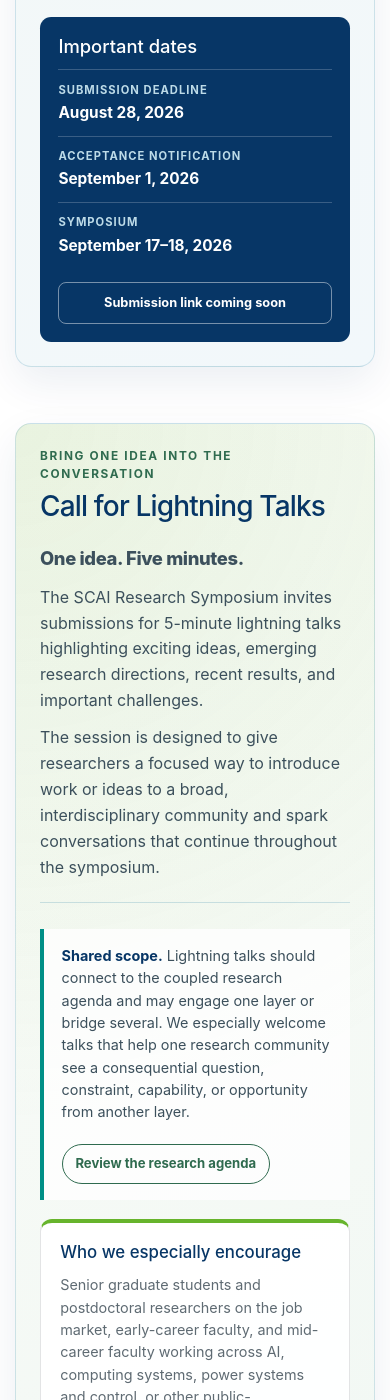
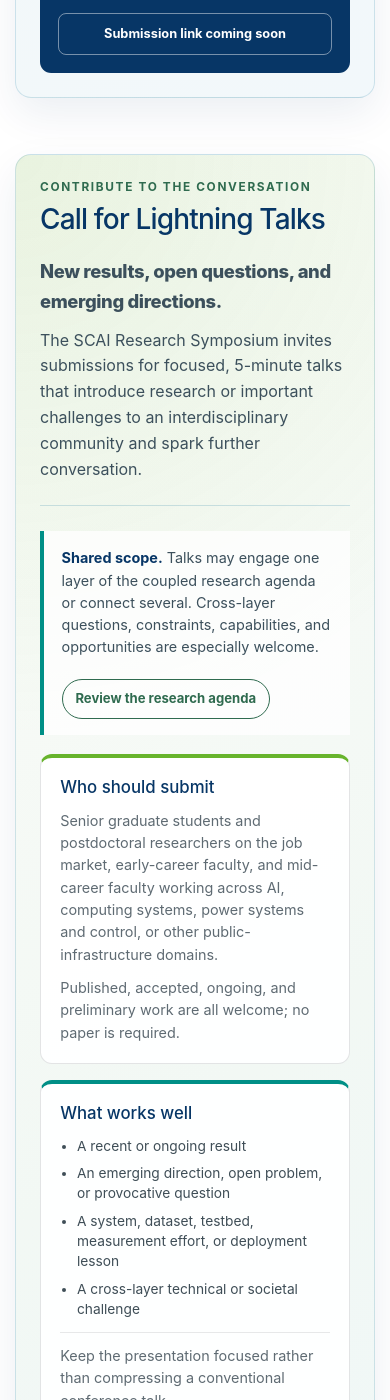
Before and after one commit to umass-solar/umass-solar.github.io, a Jekyll site: the page built from scai-symposium.md, in a window 390 px wide and 1400 px high, scrolled down 11474 px. Built offline with Jekyll 4.4.1, drawn with Linux system fonts in a browser that asks for light colours; some of the changed text lies outside the part shown.

Commit message:
scai-update

```diff
--- a/scai-symposium.md
+++ b/scai-symposium.md
@@ -462,8 +462,8 @@
 
   .scai-speakers {
     display: grid;
-    grid-template-columns: repeat(3, minmax(0, 1fr));
-    gap: 1.15rem;
+    grid-template-columns: repeat(4, minmax(0, 1fr));
+    gap: 0.85rem;
   }
 
   .scai-speaker {
@@ -484,12 +484,12 @@
   }
 
   .scai-speaker-body {
-    padding: 1rem 1.1rem 1.15rem;
+    padding: 0.78rem 0.85rem 0.9rem;
   }
 
   .scai-speaker h3 {
-    margin: 0 0 0.3rem;
-    font-size: 1.17rem;
+    margin: 0 0 0.22rem;
+    font-size: 1.02rem;
     line-height: 1.25;
   }
 
@@ -507,8 +507,8 @@
   .scai-speaker-role {
     margin: 0;
     color: var(--scai-muted) !important;
-    font-size: 0.92rem;
-    line-height: 1.48;
+    font-size: 0.82rem;
+    line-height: 1.42;
   }
 
   .scai-note {
@@ -621,7 +621,7 @@
 
   .scai-lightning-details {
     display: grid;
-    grid-template-columns: repeat(3, minmax(0, 1fr));
+    grid-template-columns: repeat(2, minmax(0, 1fr));
     gap: 1rem;
     margin-top: 1.2rem;
   }
@@ -643,10 +643,6 @@
     --detail-color: var(--scai-teal);
   }
 
-  .scai-lightning-detail:nth-child(3) {
-    --detail-color: var(--scai-blue);
-  }
-
   .scai-lightning-detail h3 {
     margin: 0 0 0.65rem;
     color: var(--scai-navy);
@@ -659,6 +655,16 @@
     color: var(--scai-muted) !important;
     font-size: 0.9rem;
     line-height: 1.55;
+  }
+
+  .scai-lightning-detail p + p {
+    margin-top: 0.7rem;
+  }
+
+  .scai-lightning-detail .scai-submission-note {
+    margin-top: 0.8rem;
+    padding-top: 0.75rem;
+    border-top: 1px solid rgba(29, 37, 44, 0.1);
   }
 
   .scai-lightning-detail ul,
@@ -676,16 +682,6 @@
 
   .scai-lightning-detail li:last-child {
     margin-bottom: 0;
-  }
-
-  .scai-five-minute {
-    display: block;
-    margin-bottom: 0.7rem;
-    color: var(--scai-teal) !important;
-    font-size: clamp(1.9rem, 4vw, 2.7rem);
-    font-weight: 850;
-    letter-spacing: -0.05em;
-    line-height: 0.95;
   }
 
   .scai-submission-grid {
@@ -903,7 +899,7 @@
           <p class="scai-hero-copy">A UMass-led forum imagining AI infrastructure as a flexible and responsible participant in the broader public-infrastructure ecosystem, designed to respect resource constraints and serve the public good.</p>
           <div class="scai-hero-actions">
             <a class="scai-call-link" href="#call-for-posters">Call for posters <span>Deadline: August 28, 2026</span></a>
-            <a class="scai-call-link" href="#call-for-lightning-talks">Call for lightning talks <span>One idea in 5 minutes</span></a>
+            <a class="scai-call-link" href="#call-for-lightning-talks">Call for lightning talks <span>Deadline: August 28, 2026</span></a>
           </div>
         </div>
         <div class="scai-logo-card">
@@ -1138,42 +1134,36 @@
   <section class="scai-participation-call scai-lightning-call" id="call-for-lightning-talks" aria-labelledby="lightning-heading">
     <div class="scai-call-header">
       <div>
-        <p class="scai-call-kicker">Bring one idea into the conversation</p>
+        <p class="scai-call-kicker">Contribute to the conversation</p>
         <h2 id="lightning-heading">Call for Lightning Talks</h2>
       </div>
       <div class="scai-call-intro">
-        <p class="scai-lightning-tagline">One idea. Five minutes.</p>
-        <p>The SCAI Research Symposium invites submissions for 5-minute lightning talks highlighting exciting ideas, emerging research directions, recent results, and important challenges.</p>
-        <p>The session is designed to give researchers a focused way to introduce work or ideas to a broad, interdisciplinary community and spark conversations that continue throughout the symposium.</p>
+        <p class="scai-lightning-tagline">New results, open questions, and emerging directions.</p>
+        <p>The SCAI Research Symposium invites submissions for focused, 5-minute talks that introduce research or important challenges to an interdisciplinary community and spark further conversation.</p>
       </div>
     </div>
 
     <div class="scai-scope-reference">
-      <p><strong>Shared scope.</strong> Lightning talks should connect to the coupled research agenda and may engage one layer or bridge several. We especially welcome talks that help one research community see a consequential question, constraint, capability, or opportunity from another layer.</p>
+      <p><strong>Shared scope.</strong> Talks may engage one layer of the coupled research agenda or connect several. Cross-layer questions, constraints, capabilities, and opportunities are especially welcome.</p>
       <a href="#research-agenda">Review the research agenda</a>
     </div>
 
     <div class="scai-lightning-details">
       <article class="scai-lightning-detail">
-        <h3>Who we especially encourage</h3>
+        <h3>Who should submit</h3>
         <p>Senior graduate students and postdoctoral researchers on the job market, early-career faculty, and mid-career faculty working across AI, computing systems, power systems and control, or other public-infrastructure domains.</p>
+        <p>Published, accepted, ongoing, and preliminary work are all welcome; no paper is required.</p>
       </article>
 
       <article class="scai-lightning-detail">
-        <h3>What to propose</h3>
+        <h3>What works well</h3>
         <ul>
           <li>A recent or ongoing result</li>
-          <li>An emerging research direction or agenda</li>
-          <li>A provocative question or open problem</li>
-          <li>A system, dataset, testbed, measurement effort, or deployment experience</li>
-          <li>A technical or societal challenge that deserves greater attention</li>
+          <li>An emerging direction, open problem, or provocative question</li>
+          <li>A system, dataset, testbed, measurement effort, or deployment lesson</li>
+          <li>A cross-layer technical or societal challenge</li>
         </ul>
-      </article>
-
-      <article class="scai-lightning-detail">
-        <span class="scai-five-minute">5 min</span>
-        <h3>A deliberately focused format</h3>
-        <p>Do not compress a conventional conference presentation. Leave the audience with one memorable idea, result, question, or opportunity. Work may be published, accepted, ongoing, or preliminary; no paper is required.</p>
+        <p class="scai-submission-note">Keep the presentation focused rather than compressing a conventional conference talk.</p>
       </article>
     </div>
 
@@ -1181,19 +1171,18 @@
       <div class="scai-submission-format">
         <h3>Submission format</h3>
         <ul>
-          <li>Talk title</li>
-          <li>Speaker name and affiliation</li>
+          <li>Talk title, speaker name, and affiliation</li>
           <li>A brief description of the proposed talk, up to 150 words</li>
           <li>The most relevant layer or layers of the coupled research agenda</li>
-          <li>A one-sentence answer to: <strong>What is the one idea you want the audience to take away from your five minutes?</strong></li>
+          <li>A one-sentence answer to: <strong>What should the audience remember or discuss after your talk?</strong></li>
         </ul>
-        <p class="scai-submission-note">The lightning-talk session will be non-archival, and no paper submission is required. Participation in the SCAI Research Symposium is by invitation.</p>
+        <p class="scai-submission-note">The session is non-archival. Participation in the SCAI Research Symposium is by invitation.</p>
       </div>
 
       <aside class="scai-dates" aria-label="Lightning-talk submission dates">
         <h3>Important dates</h3>
-        <p class="scai-date-item"><span>Submission deadline</span><strong>To be announced</strong></p>
-        <p class="scai-date-item"><span>Notification</span><strong>To be announced</strong></p>
+        <p class="scai-date-item"><span>Submission deadline</span><strong>August 28, 2026</strong></p>
+        <p class="scai-date-item"><span>Acceptance notification</span><strong>September 1, 2026</strong></p>
         <p class="scai-date-item"><span>Symposium</span><strong>September 17&ndash;18, 2026</strong></p>
         <span class="scai-submission-pending">Submission link coming soon</span>
       </aside>
```
